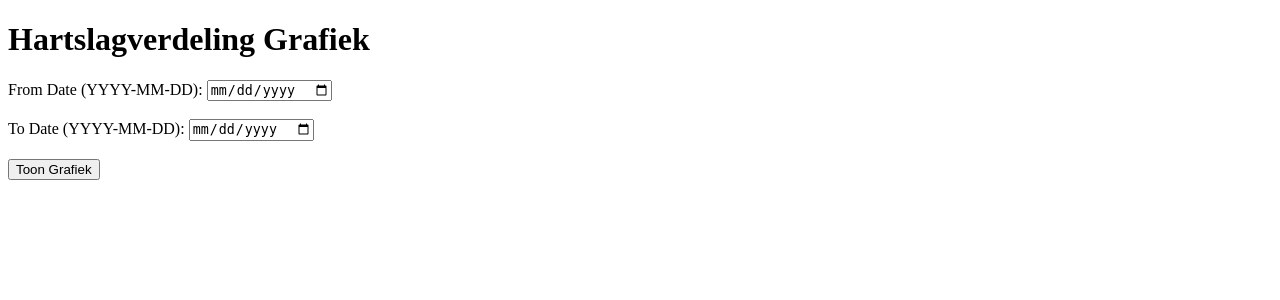
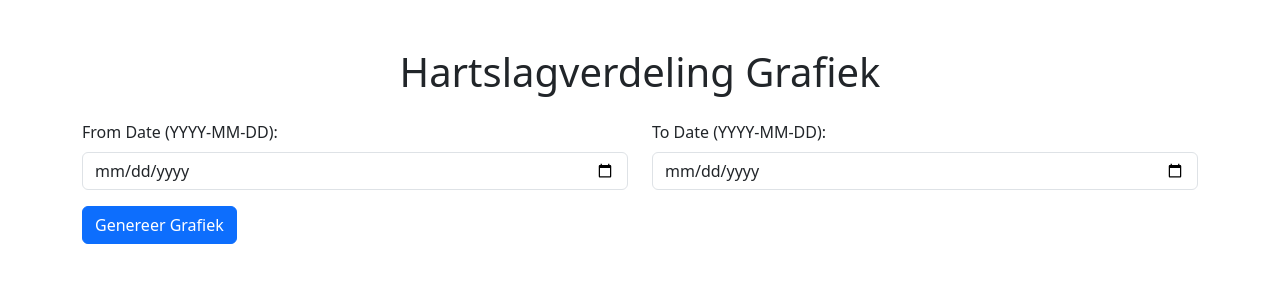
Before and after one commit to DrWitloof/gcpgarminconnect, a Flask app: page / in a window 1280 px wide. Shown: the top 300 px of the page. Run offline with Flask 3, Linux system fonts and the light colour scheme.

Commit message:
Update index.html

```diff
--- a/templates/index.html
+++ b/templates/index.html
@@ -4,21 +4,36 @@
     <meta charset="UTF-8">
     <meta name="viewport" content="width=device-width, initial-scale=1.0">
     <title>Hartslagverdeling</title>
+    <link rel="stylesheet" href="https://cdn.jsdelivr.net/npm/bootstrap@5.3.0/dist/css/bootstrap.min.css">
 </head>
 <body>
-    <h1>Hartslagverdeling Grafiek</h1>
-    <form method="POST">
-        <label for="from_date">From Date (YYYY-MM-DD):</label>
-        <input type="date" id="from_date" name="from_date" required>
-        <br><br>
-        <label for="to_date">To Date (YYYY-MM-DD):</label>
-        <input type="date" id="to_date" name="to_date" required>
-        <br><br>
-        <button type="submit">Toon Grafiek</button>
+<div class="container mt-5">
+    <h1 class="text-center">Hartslagverdeling Grafiek</h1>
+    <form method="POST" class="mt-4">
+        <div class="row mb-3">
+            <div class="col">
+                <label for="from_date" class="form-label">From Date (YYYY-MM-DD):</label>
+                <input type="date" id="from_date" name="from_date" class="form-control" required>
+            </div>
+            <div class="col">
+                <label for="to_date" class="form-label">To Date (YYYY-MM-DD):</label>
+                <input type="date" id="to_date" name="to_date" class="form-control" required>
+            </div>
+        </div>
+        <button type="submit" class="btn btn-primary">Genereer Grafiek</button>
     </form>
 
     {% if error %}
-    <p style="color: red;">{{ error }}</p>
+    <div class="alert alert-danger mt-3">
+        {{ error }}
+    </div>
     {% endif %}
+
+    {% if graph_url %}
+    <div class="text-center mt-4">
+        <img src="{{ graph_url }}" alt="Hartslagverdeling" class="img-fluid">
+    </div>
+    {% endif %}
+</div>
 </body>
 </html>
```
